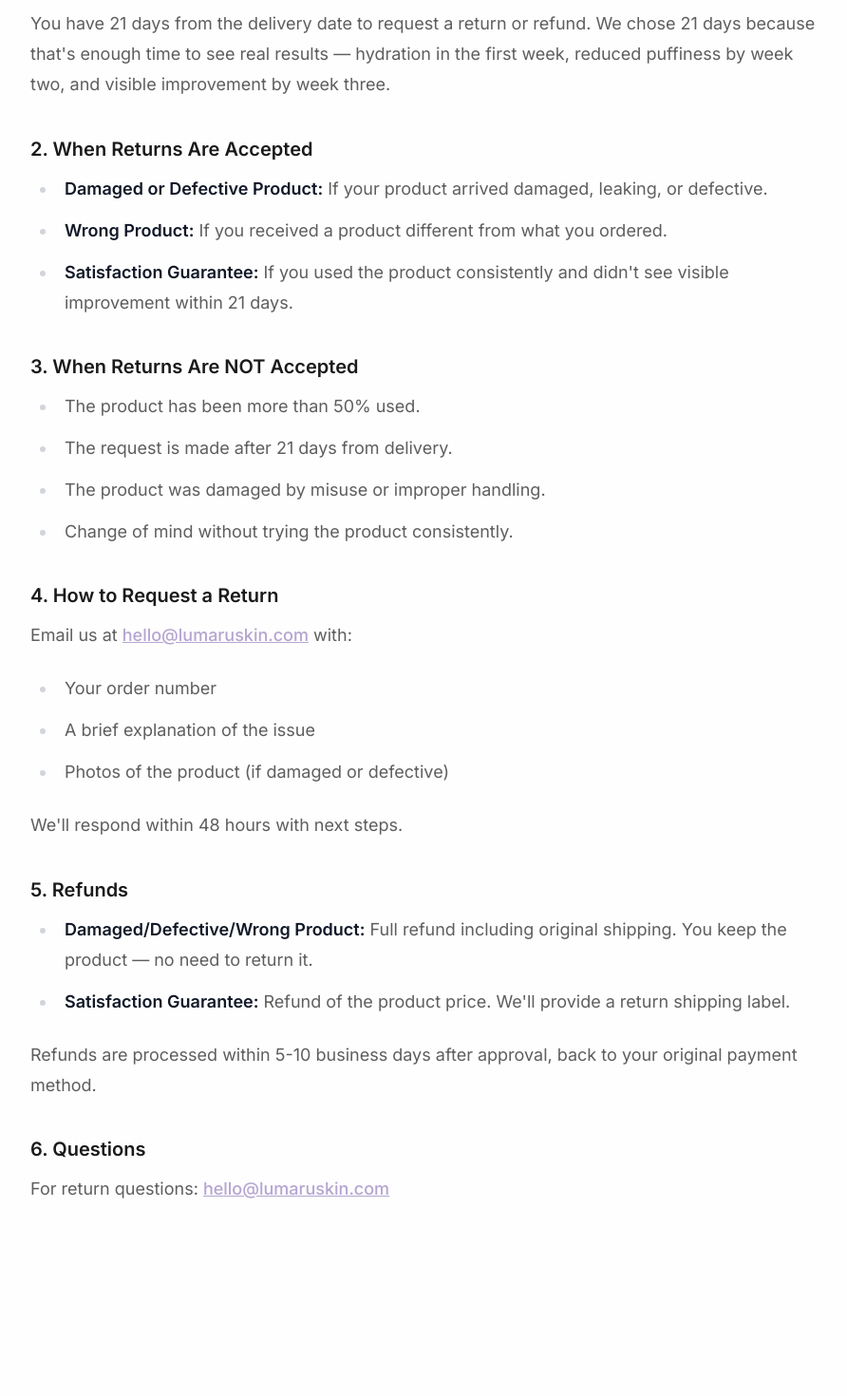
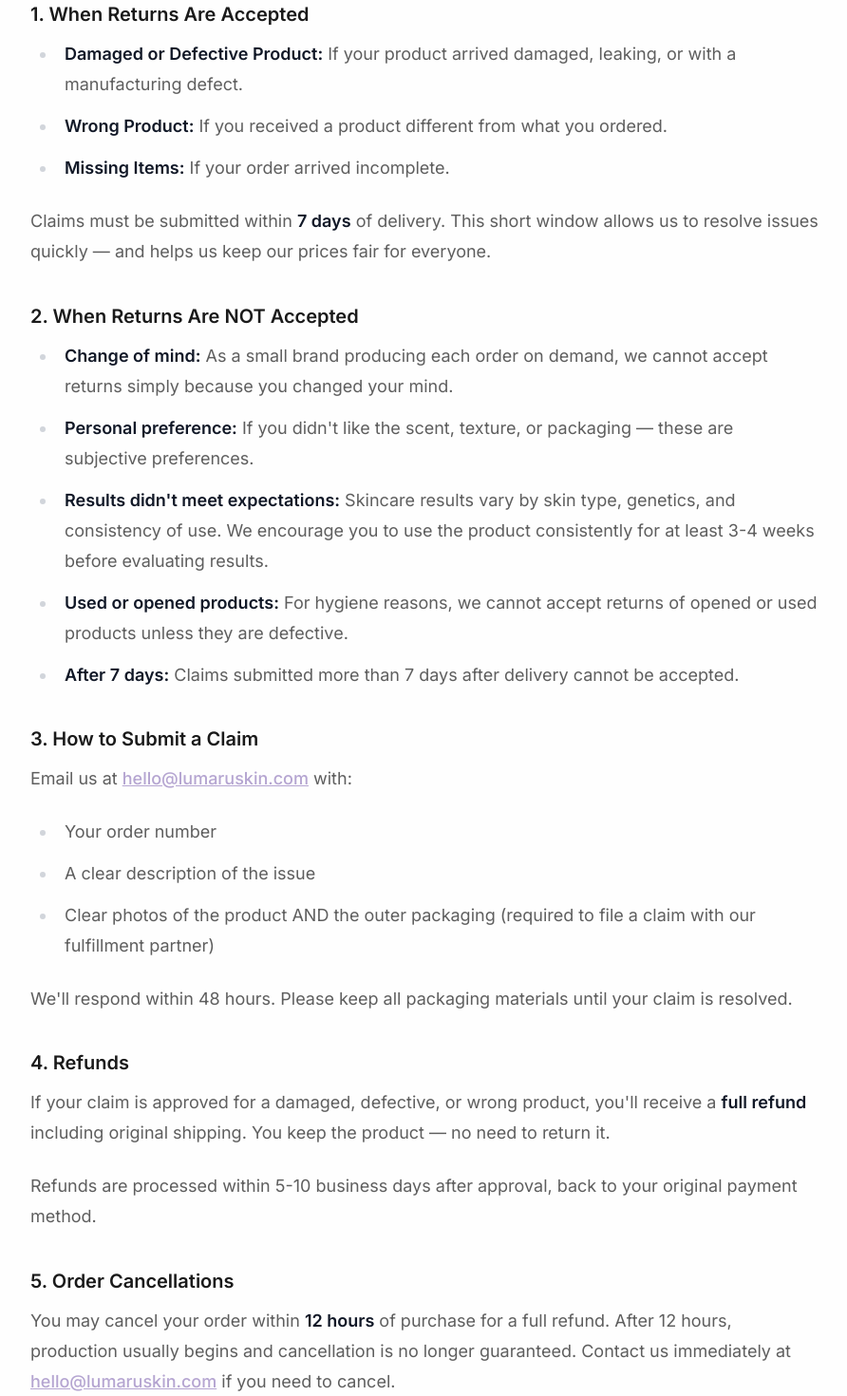
Before and after one commit to mateushahndev/lumaru, a Next.js app: page /refund in a window 1280 px wide. Shown: the part 380-1850 px from the top of the page at 95% size, without its empty margins (192-1084 px from the left). Before the commit the page ends 1752 px from the top, so only its background shows below. Built offline with nearby package versions, Linux system fonts and the light colour scheme.

Commit message:
Ajustando políticas com base nas políticas do fornecedor

```diff
--- a/app/(legal)/privacy/page.tsx
+++ b/app/(legal)/privacy/page.tsx
@@ -29,7 +29,7 @@ export default function PrivacyPage() {
             <li>Shipping and billing address</li>
             <li>Payment information (processed securely through Stripe; we never see your full credit card number)</li>
           </ul>
-          <p>We use Google Analytics to understand how visitors use our site. This collects anonymous data like pages visited and time spent on site.</p>
+          <p>We use Google Analytics and Microsoft Clarity to understand how visitors use our site. These tools collect anonymous data like pages visited, time spent on site, and interaction patterns. Clarity may record anonymized session replays. No personal information is captured in these recordings.</p>
         </section>
 
         {/* 2. How We Use Your Information */}
@@ -49,43 +49,51 @@ export default function PrivacyPage() {
           <p>We do not sell, rent, or share your personal information with third parties for their marketing purposes. Period.</p>
         </section>
 
-        {/* 4. Cookies */}
+        {/* 4. Data We Share to Fulfill Your Order */}
         <section>
-          <h2 className="text-xl font-semibold text-text mb-3">4. Cookies</h2>
-          <p>We use cookies to keep your cart active and understand site traffic. You can disable cookies in your browser settings.</p>
+          <h2 className="text-xl font-semibold text-text mb-3">4. Data We Share to Fulfill Your Order</h2>
+          <p>To deliver your product, we share necessary information with trusted service providers:</p>
+          <ul>
+            <li><strong>Payment Processing:</strong> Stripe processes your payment. Stripe's privacy policy applies to your payment data. We never see your full credit card number.</li>
+            <li><strong>Order Fulfillment:</strong> Our fulfillment partner receives your name, shipping address, and order details to manufacture and ship your product. They use this data solely to fulfill your order.</li>
+            <li><strong>Analytics:</strong> Google Analytics and Microsoft Clarity collect anonymized site usage data to help us improve.</li>
+            <li><strong>Email Marketing:</strong> If you subscribe to our newsletter, your email is stored with our email service provider to deliver updates you've requested.</li>
+          </ul>
         </section>
 
-        {/* 5. Your Rights */}
+        {/* 5. Cookies */}
         <section>
-          <h2 className="text-xl font-semibold text-text mb-3">5. Your Rights</h2>
+          <h2 className="text-xl font-semibold text-text mb-3">5. Cookies</h2>
+          <p>We use cookies to keep your cart active and understand site traffic. You can disable cookies in your browser settings, though some site features may not function properly.</p>
+        </section>
+
+        {/* 6. Your Rights */}
+        <section>
+          <h2 className="text-xl font-semibold text-text mb-3">6. Your Rights</h2>
           <p>You can:</p>
           <ul>
             <li>Request a copy of the data we hold about you</li>
             <li>Ask us to delete your data</li>
             <li>Unsubscribe from our newsletter at any time (every email has an unsubscribe link)</li>
           </ul>
-          <p>To exercise these rights, email us at <a href="mailto:hello@lumaruskin.com" className="text-primary hover:underline">hello@lumaruskin.com</a>.</p>
+          <p>To exercise these rights, email us at <a href="mailto:hello@lumaruskin.com" className="text-primary hover:underline">hello@lumaruskin.com</a>. We'll respond within 30 days, as required by applicable law.</p>
         </section>
 
-        {/* 6. Third-Party Services */}
+        {/* 7. Data Retention */}
         <section>
-          <h2 className="text-xl font-semibold text-text mb-3">6. Third-Party Services</h2>
-          <ul>
-            <li><strong>Stripe:</strong> Processes your payment. Stripe's privacy policy applies to your payment data.</li>
-            <li><strong>Selfnamed:</strong> Fulfills and ships your order. They receive your name and shipping address to deliver your product.</li>
-            <li><strong>Google Analytics:</strong> Tracks anonymous site usage data.</li>
-          </ul>
+          <h2 className="text-xl font-semibold text-text mb-3">7. Data Retention</h2>
+          <p>We retain your order information for as long as needed to provide customer support and comply with tax obligations. You may request deletion of your data at any time. Newsletter subscribers remain on our list until they unsubscribe.</p>
         </section>
 
-        {/* 7. Children's Privacy */}
+        {/* 8. Children's Privacy */}
         <section>
-          <h2 className="text-xl font-semibold text-text mb-3">7. Children's Privacy</h2>
+          <h2 className="text-xl font-semibold text-text mb-3">8. Children's Privacy</h2>
           <p>Our site is not intended for anyone under 13. We do not knowingly collect data from children.</p>
         </section>
 
-        {/* 8. Contact */}
+        {/* 9. Contact */}
         <section>
-          <h2 className="text-xl font-semibold text-text mb-3">8. Contact</h2>
+          <h2 className="text-xl font-semibold text-text mb-3">9. Contact</h2>
           <p>For privacy questions: <a href="mailto:hello@lumaruskin.com" className="text-primary hover:underline">hello@lumaruskin.com</a></p>
         </section>
       </div>
--- a/app/(legal)/refund/page.tsx
+++ b/app/(legal)/refund/page.tsx
@@ -2,7 +2,7 @@ import type { Metadata } from "next";
 
 export const metadata: Metadata = {
   title: "Return & Refund Policy | Lumaru",
-  description: "Read Lumaru's return and refund policy for product returns and money-back guarantee.",
+  description: "Read Lumaru's return and refund policy for damaged or defective products.",
   robots: "noindex, follow",
 };
 
@@ -15,56 +15,55 @@ export default function RefundPage() {
 
       <div className="text-text/70 space-y-8">
         <div className="bg-primary-light/10 border-l-4 border-primary p-4 rounded-r-lg">
-          <p className="text-text font-medium">We stand behind our formula. If you're not satisfied, we'll make it right.</p>
+          <p className="text-text font-medium">We believe in our formula. If something arrives wrong, we'll make it right — quickly, and with no hassle.</p>
         </div>
 
-        {/* 1. Return Window */}
+        {/* 1. When Returns Are Accepted */}
         <section>
-          <h2 className="text-xl font-semibold text-text mb-3">1. Return Window</h2>
-          <p>You have 21 days from the delivery date to request a return or refund. We chose 21 days because that's enough time to see real results — hydration in the first week, reduced puffiness by week two, and visible improvement by week three.</p>
+          <h2 className="text-xl font-semibold text-text mb-3">1. When Returns Are Accepted</h2>
+          <ul>
+            <li><strong>Damaged or Defective Product:</strong> If your product arrived damaged, leaking, or with a manufacturing defect.</li>
+            <li><strong>Wrong Product:</strong> If you received a product different from what you ordered.</li>
+            <li><strong>Missing Items:</strong> If your order arrived incomplete.</li>
+          </ul>
+          <p>Claims must be submitted within <strong>7 days</strong> of delivery. This short window allows us to resolve issues quickly — and helps us keep our prices fair for everyone.</p>
         </section>
 
-        {/* 2. When Returns Are Accepted */}
+        {/* 2. When Returns Are NOT Accepted */}
         <section>
-          <h2 className="text-xl font-semibold text-text mb-3">2. When Returns Are Accepted</h2>
+          <h2 className="text-xl font-semibold text-text mb-3">2. When Returns Are NOT Accepted</h2>
           <ul>
-            <li><strong>Damaged or Defective Product:</strong> If your product arrived damaged, leaking, or defective.</li>
-            <li><strong>Wrong Product:</strong> If you received a product different from what you ordered.</li>
-            <li><strong>Satisfaction Guarantee:</strong> If you used the product consistently and didn't see visible improvement within 21 days.</li>
+            <li><strong>Change of mind:</strong> As a small brand producing each order on demand, we cannot accept returns simply because you changed your mind.</li>
+            <li><strong>Personal preference:</strong> If you didn't like the scent, texture, or packaging — these are subjective preferences.</li>
+            <li><strong>Results didn't meet expectations:</strong> Skincare results vary by skin type, genetics, and consistency of use. We encourage you to use the product consistently for at least 3-4 weeks before evaluating results.</li>
+            <li><strong>Used or opened products:</strong> For hygiene reasons, we cannot accept returns of opened or used products unless they are defective.</li>
+            <li><strong>After 7 days:</strong> Claims submitted more than 7 days after delivery cannot be accepted.</li>
           </ul>
         </section>
 
-        {/* 3. When Returns Are NOT Accepted */}
+        {/* 3. How to Submit a Claim */}
         <section>
-          <h2 className="text-xl font-semibold text-text mb-3">3. When Returns Are NOT Accepted</h2>
-          <ul>
-            <li>The product has been more than 50% used.</li>
-            <li>The request is made after 21 days from delivery.</li>
-            <li>The product was damaged by misuse or improper handling.</li>
-            <li>Change of mind without trying the product consistently.</li>
-          </ul>
-        </section>
-
-        {/* 4. How to Request a Return */}
-        <section>
-          <h2 className="text-xl font-semibold text-text mb-3">4. How to Request a Return</h2>
+          <h2 className="text-xl font-semibold text-text mb-3">3. How to Submit a Claim</h2>
           <p>Email us at <a href="mailto:hello@lumaruskin.com" className="text-primary hover:underline">hello@lumaruskin.com</a> with:</p>
           <ul>
             <li>Your order number</li>
-            <li>A brief explanation of the issue</li>
-            <li>Photos of the product (if damaged or defective)</li>
+            <li>A clear description of the issue</li>
+            <li>Clear photos of the product AND the outer packaging (required to file a claim with our fulfillment partner)</li>
           </ul>
-          <p>We'll respond within 48 hours with next steps.</p>
+          <p>We'll respond within 48 hours. Please keep all packaging materials until your claim is resolved.</p>
         </section>
 
-        {/* 5. Refunds */}
+        {/* 4. Refunds */}
         <section>
-          <h2 className="text-xl font-semibold text-text mb-3">5. Refunds</h2>
-          <ul>
-            <li><strong>Damaged/Defective/Wrong Product:</strong> Full refund including original shipping. You keep the product — no need to return it.</li>
-            <li><strong>Satisfaction Guarantee:</strong> Refund of the product price. We'll provide a return shipping label.</li>
-          </ul>
+          <h2 className="text-xl font-semibold text-text mb-3">4. Refunds</h2>
+          <p>If your claim is approved for a damaged, defective, or wrong product, you'll receive a <strong>full refund</strong> including original shipping. You keep the product — no need to return it.</p>
           <p>Refunds are processed within 5-10 business days after approval, back to your original payment method.</p>
+        </section>
+
+        {/* 5. Cancellations */}
+        <section>
+          <h2 className="text-xl font-semibold text-text mb-3">5. Order Cancellations</h2>
+          <p>You may cancel your order within <strong>12 hours</strong> of purchase for a full refund. After 12 hours, production usually begins and cancellation is no longer guaranteed. Contact us immediately at <a href="mailto:hello@lumaruskin.com" className="text-primary hover:underline">hello@lumaruskin.com</a> if you need to cancel.</p>
         </section>
 
         {/* 6. Questions */}
--- a/app/(legal)/shipping/page.tsx
+++ b/app/(legal)/shipping/page.tsx
@@ -23,19 +23,19 @@ export default function ShippingPage() {
         {/* 2. Processing Time */}
         <section>
           <h2 className="text-xl font-semibold text-text mb-3">2. Processing Time</h2>
-          <p>Orders are processed within 1-2 business days after payment confirmation.</p>
+          <p>Orders are processed within 2-5 business days after payment confirmation. Each product is made to order with care, which requires this processing window before shipment.</p>
         </section>
 
         {/* 3. Shipping Time */}
         <section>
           <h2 className="text-xl font-semibold text-text mb-3">3. Shipping Time</h2>
-          <p>All orders ship from our US-based fulfillment center. Delivery typically takes 2-5 business days after processing.</p>
+          <p>All orders ship from our US-based fulfillment center. Delivery typically takes 3-7 business days after processing. You will receive a tracking number once your order ships.</p>
         </section>
 
         {/* 4. Shipping Rates */}
         <section>
           <h2 className="text-xl font-semibold text-text mb-3">4. Shipping Rates</h2>
-          <p>Shipping costs are calculated at checkout based on your location and displayed before you complete your purchase. You'll see the exact shipping cost before paying.</p>
+          <p>Shipping costs are calculated at checkout based on your location and the weight of your order. The exact cost is displayed before you complete your purchase.</p>
         </section>
 
         {/* 5. Order Tracking */}
@@ -44,21 +44,27 @@ export default function ShippingPage() {
           <p>Once your order ships, you'll receive a confirmation email with a tracking number. You can track your package on the carrier's website.</p>
         </section>
 
-        {/* 6. Lost or Delayed Packages */}
+        {/* 6. Lost or Damaged Packages */}
         <section>
-          <h2 className="text-xl font-semibold text-text mb-3">6. Lost or Delayed Packages</h2>
-          <p>If your package is lost or significantly delayed, contact us at <a href="mailto:hello@lumaruskin.com" className="text-primary hover:underline">hello@lumaruskin.com</a> and we'll work with the carrier to resolve it.</p>
+          <h2 className="text-xl font-semibold text-text mb-3">6. Lost or Damaged Packages</h2>
+          <p>If your package arrives damaged or is lost in transit, please contact us at <a href="mailto:hello@lumaruskin.com" className="text-primary hover:underline">hello@lumaruskin.com</a> within 7 days of the delivery date (or expected delivery date for lost packages). We'll work with the carrier to resolve it promptly. Please keep all packaging materials and take photos of any damage — this helps us file a claim on your behalf.</p>
         </section>
 
-        {/* 7. Incorrect Address */}
+        {/* 7. Delayed Packages */}
         <section>
-          <h2 className="text-xl font-semibold text-text mb-3">7. Incorrect Address</h2>
-          <p>Please double-check your shipping address at checkout. We are not responsible for packages delivered to an incorrectly entered address. If you notice an error after ordering, contact us immediately.</p>
+          <h2 className="text-xl font-semibold text-text mb-3">7. Delayed Packages</h2>
+          <p>If your package has not arrived within 14 days of the estimated delivery date, please contact us. We'll investigate with the carrier. Claims for lost packages must be submitted within 30 days of the estimated delivery date.</p>
         </section>
 
-        {/* 8. Questions */}
+        {/* 8. Incorrect Address */}
         <section>
-          <h2 className="text-xl font-semibold text-text mb-3">8. Questions</h2>
+          <h2 className="text-xl font-semibold text-text mb-3">8. Incorrect Address</h2>
+          <p>Please double-check your shipping address at checkout. We are not responsible for packages delivered to an incorrectly entered address. If you notice an error after ordering, contact us immediately — we'll do our best to correct it before the order ships, but we cannot guarantee changes after processing begins.</p>
+        </section>
+
+        {/* 9. Questions */}
+        <section>
+          <h2 className="text-xl font-semibold text-text mb-3">9. Questions</h2>
           <p>For shipping questions: <a href="mailto:hello@lumaruskin.com" className="text-primary hover:underline">hello@lumaruskin.com</a></p>
         </section>
       </div>
--- a/components/landing/FinalCTA.tsx
+++ b/components/landing/FinalCTA.tsx
@@ -83,7 +83,7 @@ export default function FinalCTA() {
             </button>
 
             <p className="text-xs text-white/50 text-center">
-              Satisfaction guaranteed · No hidden fees
+              Ships from the US · No hidden fees
             </p>
           </div>
         </div>
--- a/components/landing/Hero.tsx
+++ b/components/landing/Hero.tsx
@@ -70,7 +70,7 @@ export default function Hero() {
             </button>
 
             <p className="text-sm text-text/50 text-center sm:text-left">
-              Satisfaction guaranteed · No subscriptions
+              Fast shipping from the US · No subscriptions
             </p>
           </div>
         </div>
```
Also changed, not shown: app/(legal)/terms/page.tsx (+7 -6 lines).
